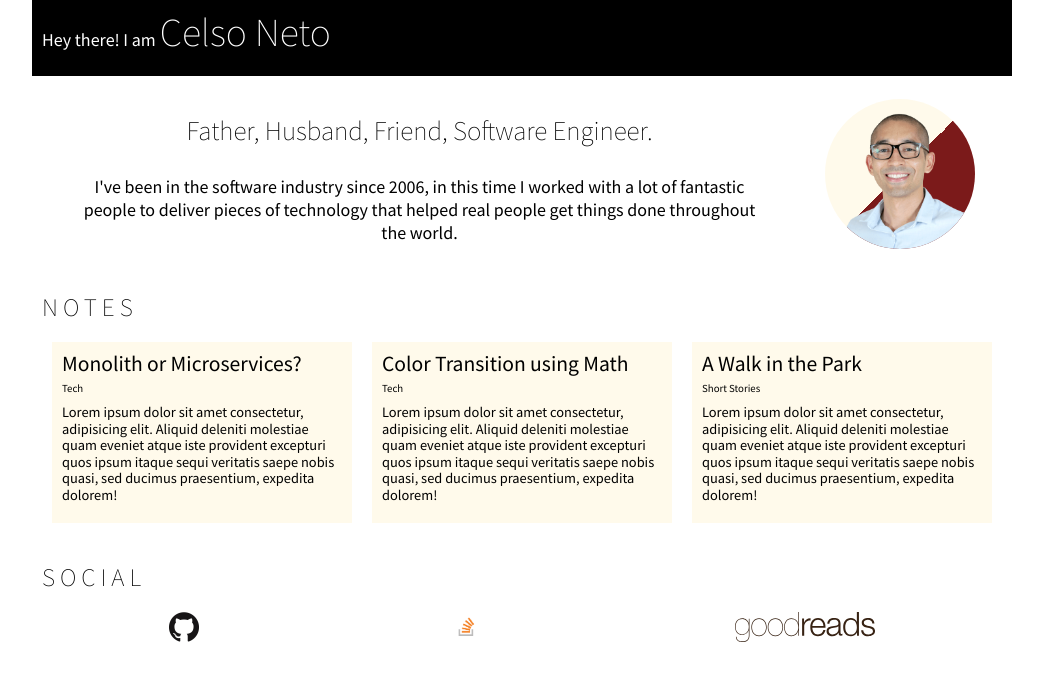
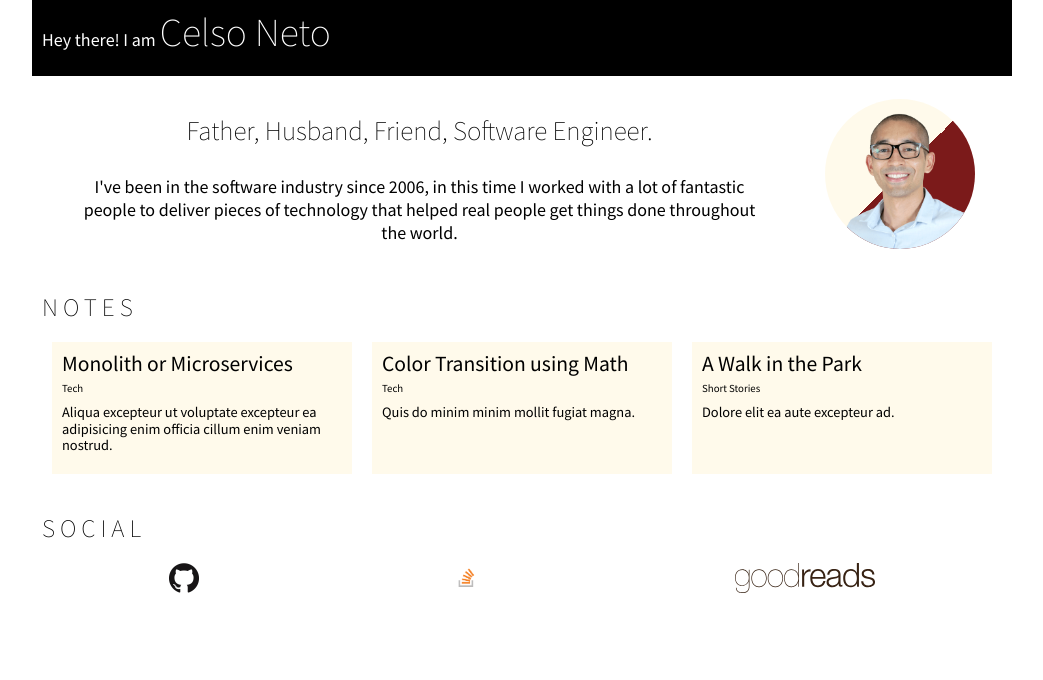
Before and after one commit to celsopalmeiraneto/personal-website, a Next.js app: page / in a window 1280 px wide. Shown: the top 680 px of the page, without its empty margins (118-1161 px from the left). Built offline with nearby package versions, Linux system fonts and the light colour scheme.

Commit message:
feat(post-it): creates component and starts using it

```diff
--- /dev/null
+++ b/src/components/post-it/index.module.scss
@@ -0,0 +1,24 @@
+.container {
+  background-color: var(--post-it-color);
+  display: flex;
+  flex-direction: column;
+  margin: 10px 10px;
+  width: 280px;
+  max-height: 230px;
+  padding: 10px;
+  overflow: hidden;
+
+  .title {
+    margin: 0 0 5px 0;
+  }
+
+  span.tag {
+    font-size: 0.6em;
+    margin: 0 0 var(--margin-default) 0;
+  }
+
+  .text {
+    font-size: 0.8em;
+    margin: 0 0 10px 0;
+  }
+}
--- /dev/null
+++ b/src/components/post-it/index.tsx
@@ -0,0 +1,17 @@
+import styles from "./index.module.scss";
+
+export interface PostItProps {
+  title: string;
+  tag: string;
+  text: string;
+}
+
+export const PostIt = ({ title, tag, text }: PostItProps) => {
+  return (
+    <div className={styles.container}>
+      <h6 className={styles.title}>{title}</h6>
+      <span className={styles.tag}>{tag}</span>
+      <div className={styles.text}>{text}</div>
+    </div>
+  );
+};
--- a/src/pages/index.module.scss
+++ b/src/pages/index.module.scss
@@ -68,28 +68,3 @@ header#header {
   display: flex;
   flex-wrap: wrap;
 }
-
-.noteSummary {
-  background-color: var(--post-it-color);
-  display: flex;
-  flex-direction: column;
-  margin: 10px 10px;
-  max-width: 280px;
-  max-height: 230px;
-  padding: 10px;
-  overflow: hidden;
-
-  .title {
-    margin: 0 0 5px 0;
-  }
-
-  span.category {
-    font-size: 0.6em;
-    margin: 0 0 var(--margin-default) 0;
-  }
-
-  .text {
-    font-size: 0.8em;
-    margin: 0 0 10px 0;
-  }
-}
--- a/src/pages/index.tsx
+++ b/src/pages/index.tsx
@@ -1,3 +1,4 @@
+import { PostIt } from "../components/post-it";
 import { Section } from "../components/section";
 import styles from "./index.module.scss";
 
@@ -22,36 +23,21 @@ const Home = () => {
         </div>
       </Section>
       <Section title="Notes" className={styles.notesContainer}>
-        <div className={styles.noteSummary}>
-          <h6 className={styles.title}>Monolith or Microservices?</h6>
-          <span className={styles.category}>Tech</span>
-          <div className={styles.text}>
-            Lorem ipsum dolor sit amet consectetur, adipisicing elit. Aliquid
-            deleniti molestiae quam eveniet atque iste provident excepturi quos
-            ipsum itaque sequi veritatis saepe nobis quasi, sed ducimus
-            praesentium, expedita dolorem!
-          </div>
-        </div>
-        <div className={styles.noteSummary}>
-          <h6 className={styles.title}>Color Transition using Math</h6>
-          <span className={styles.category}>Tech</span>
-          <div className={styles.text}>
-            Lorem ipsum dolor sit amet consectetur, adipisicing elit. Aliquid
-            deleniti molestiae quam eveniet atque iste provident excepturi quos
-            ipsum itaque sequi veritatis saepe nobis quasi, sed ducimus
-            praesentium, expedita dolorem!
-          </div>
-        </div>
-        <div className={styles.noteSummary}>
-          <h6 className={styles.title}>A Walk in the Park</h6>
-          <span className={styles.category}>Short Stories</span>
-          <div className={styles.text}>
-            Lorem ipsum dolor sit amet consectetur, adipisicing elit. Aliquid
-            deleniti molestiae quam eveniet atque iste provident excepturi quos
-            ipsum itaque sequi veritatis saepe nobis quasi, sed ducimus
-            praesentium, expedita dolorem!
-          </div>
-        </div>
+        <PostIt
+          title="Monolith or Microservices"
+          tag="Tech"
+          text="Aliqua excepteur ut voluptate excepteur ea adipisicing enim officia cillum enim veniam nostrud."
+        />
+        <PostIt
+          title="Color Transition using Math"
+          tag="Tech"
+          text="Quis do minim minim mollit fugiat magna."
+        />
+        <PostIt
+          title="A Walk in the Park"
+          tag="Short Stories"
+          text="Dolore elit ea aute excepteur ad."
+        />
       </Section>
       <Section className={styles.socialContainer} title="Social">
         <a href="">
```
